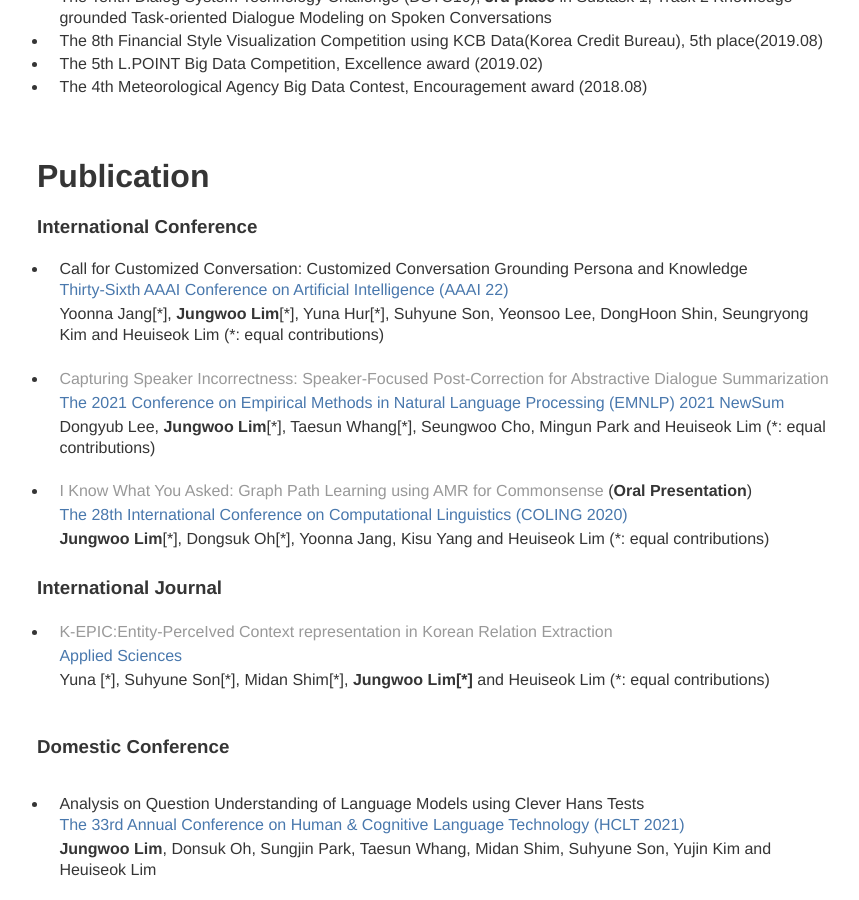
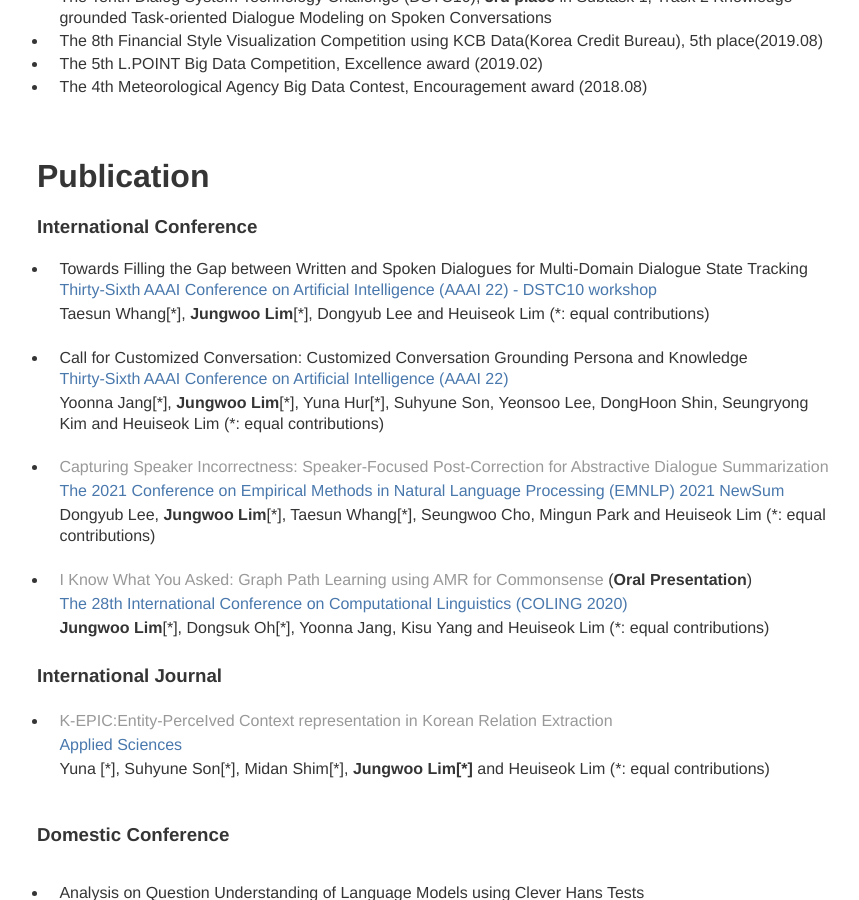
Before and after one commit to dlawjddn803/dlawjddn803.github.io, a Jekyll site: the page built from index.md, in a window 1280 px wide and 900 px high, scrolled down 1066 px. Shown: the whole window, without its empty margins (203-1062 px from the left). Built offline with Jekyll 4.4.1, drawn with Linux system fonts in a browser that asks for light colours; our own code applies the rules of GitHub Pages for plain Markdown files.

Commit message:
config  changed

```diff
--- a/index.md
+++ b/index.md
@@ -42,6 +42,10 @@ Contact: dlawjddn803@gmail.com / wjddn803@korea.ac.kr
 # Publication
 
 ### International Conference
+* Towards Filling the Gap between Written and Spoken Dialogues for Multi-Domain Dialogue State Tracking <br/>
+<span style="color:rgb(73, 120, 173)"> Thirty-Sixth AAAI Conference on Artificial Intelligence (AAAI 22) - DSTC10 workshop </span> <br/>
+Taesun Whang[\*], **Jungwoo Lim**[\*], Dongyub Lee and Heuiseok Lim (*: equal contributions)
+<br/>
 * Call for Customized Conversation: Customized Conversation Grounding Persona and Knowledge <br/>
 <span style="color:rgb(73, 120, 173)"> Thirty-Sixth AAAI Conference on Artificial Intelligence (AAAI 22) </span> <br/>
 Yoonna Jang[\*], **Jungwoo Lim**[\*], Yuna Hur[\*], Suhyune Son, Yeonsoo Lee, DongHoon Shin, Seungryong Kim and Heuiseok Lim (*: equal contributions)
```
